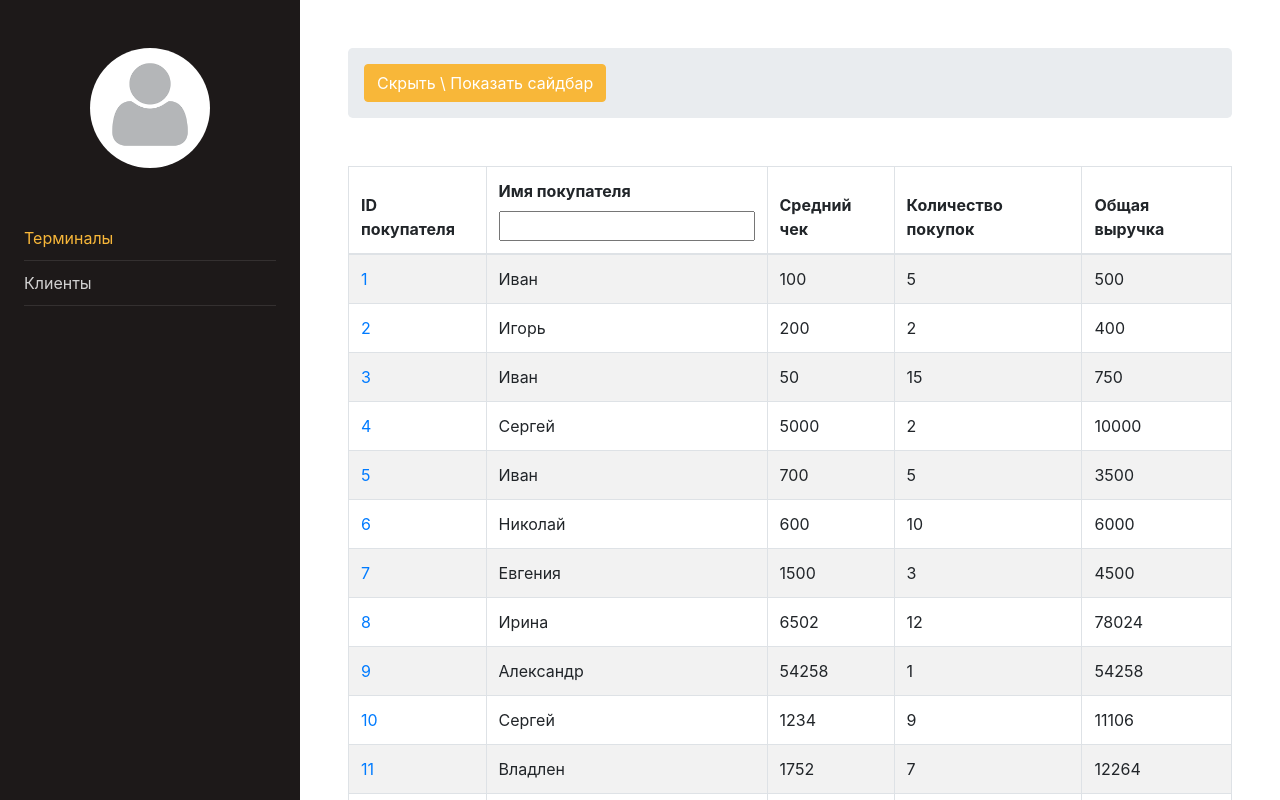
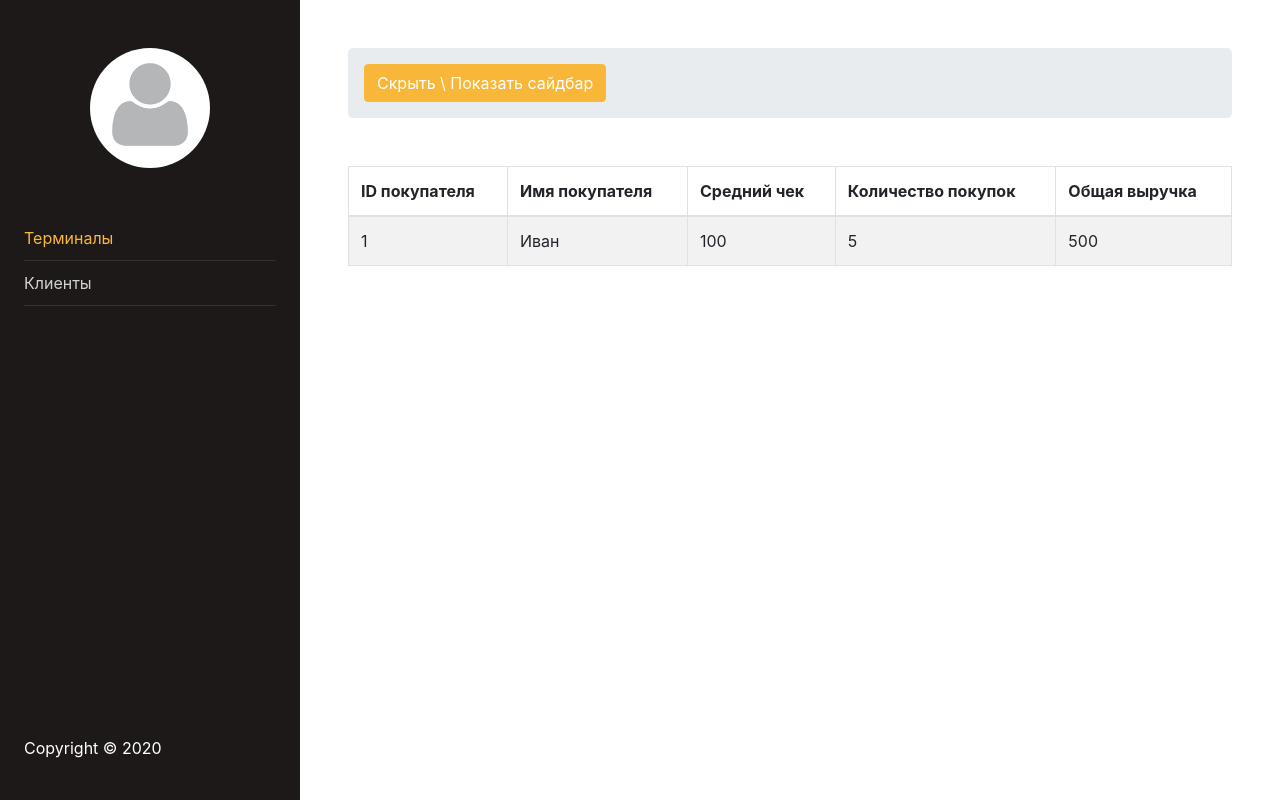
Before and after one commit to DumanTorbayev/react-test-app, a React (Create React App) app: page /buyers/1 in a window 1280 px wide. Shown: the top 800 px of the page. Built offline with nearby package versions, Linux system fonts and the light colour scheme.

Commit message:
add buyer page

```diff
--- a/src/App.js
+++ b/src/App.js
@@ -1,10 +1,13 @@
-import React from 'react';
+import React, {createContext} from 'react';
 import 'bootstrap/dist/css/bootstrap.min.css';
-import {Route} from "react-router-dom";
-import {Login, Terminals, Buyers} from "./pages";
+import {Route, Redirect} from "react-router-dom";
+import {Login, Terminals, Buyers, Buyer} from "./pages";
 import Sidebar from "./components/Sidebar";
 import Button from "react-bootstrap/Button";
 import {useCookies} from 'react-cookie';
+import {initialState} from "./reducers/buyers";
+
+const buyerData = createContext(initialState.buyers);
 
 const App = () => {
    const [cookie, setCookies] = useCookies(undefined);
@@ -18,11 +21,18 @@ const App = () => {
             <div className="jumbotron p-3 mb-5">
                <Button className="btn-primary">Скрыть \ Показать сайдбар</Button>
             </div>
-            <Route exact path='/'
-                   render={() => <Login setCookies={setCookies}/>}
-            />
-            <Route path='/terminals' component={Terminals}/>
-            <Route path='/buyers' component={Buyers}/>
+            <Route exact path='/'>
+               <Login setCookies={setCookies} cookie={cookie}/>
+            </Route>
+            <Route exact path="/terminals">
+               {'login' in cookie ? <Terminals/> : <Redirect to="/"/>}
+            </Route>
+            <Route exact path="/buyers">
+               {'login' in cookie ? <Buyers/> : <Redirect to="/"/>}
+            </Route>
+            <Route path='/buyers/:buyerId'>
+               <Buyer buyerData={buyerData} />
+            </Route>
          </div>
       </div>
    );
--- a/src/actions/auth.js
+++ b/src/actions/auth.js
@@ -3,4 +3,4 @@ import {SET_USER_DATA} from "../reducers/auth";
 export const setUserData = ({avatar_url, message, login}) => ({
    type: SET_USER_DATA,
    payload: { avatar_url, message, login},
-})
+});
--- /dev/null
+++ b/src/pages/Buyer.jsx
@@ -0,0 +1,42 @@
+import React, {useContext} from 'react';
+import {useParams} from "react-router-dom";
+import Table from "react-bootstrap/Table";
+
+const Buyer = ({buyerData}) => {
+   const {buyerId} = useParams();
+   const buyers = useContext(buyerData)
+
+   const currentBuyer = buyers.filter(id => {
+      return id.id === +buyerId
+   });
+
+   return (
+      <Table striped bordered hover>
+         <thead>
+         <tr>
+            <th>ID покупателя</th>
+            <th>Имя покупателя</th>
+            <th>Средний чек</th>
+            <th>Количество покупок</th>
+            <th>Общая выручка</th>
+         </tr>
+         </thead>
+         <tbody>
+
+         {
+            currentBuyer.map(data =>
+               <tr key={data.id}>
+                  <td>{data.id}</td>
+                  <td>{data.name}</td>
+                  <td>{data.averageCheck}</td>
+                  <td>{data.purchases}</td>
+                  <td>{data.totalRevenues}</td>
+               </tr>
+            )
+         }
+         </tbody>
+      </Table>
+   );
+};
+
+export default Buyer;
--- a/src/pages/Login.jsx
+++ b/src/pages/Login.jsx
@@ -7,23 +7,31 @@ import {setUserData} from "../actions/auth";
 
 const pattern = /^(?=.*?[A-Z])(?=.*?[a-z])(?=.*?[0-9]).{8,}$/;
 
-const Login = ({setCookies}) => {
+const Login = ({setCookies, cookie}) => {
    const [state, dispatch] = useReducer(auth, initialState);
-   const {login, message} = state;
+   const {message} = state;
    const [valueLogin, setValueLogin] = useState('');
    const [password, setPassword] = useState('');
    const [passCheck, setPassCheck] = useState(true);
+
+   const handleSetCookie = (avatar, login) => {
+      if(avatar !== undefined && login !== undefined) {
+         setCookies('avatar', avatar, {path: '/'});
+         setCookies('login', login, {path: '/'});
+      }
+   }
 
    const handleSignIn = (value) => {
       fetch(`https://api.github.com/users/${value}`)
          .then((response) => response.json())
          .then(data => {
-            const {avatar_url, message, login} = data
-            dispatch(setUserData({avatar_url, message, login}))
-            setCookies('avatar', avatar_url, {path: '/'});
-            console.log(data)
+            const {avatar_url, message, login} = data;
+            dispatch(setUserData({avatar_url, message, login}));
+            handleSetCookie(avatar_url, login);
          })
-         .catch(error => console.error(error))
+         .catch(error => {
+            console.error(error);
+         })
    }
 
    const handleLoginChanges = (e) => {
@@ -43,7 +51,7 @@ const Login = ({setCookies}) => {
       }
    }
 
-   if (login && passCheck) {
+   if ('login' in cookie && passCheck) {
       return < Redirect to="/terminals"/>
    }
 
--- a/src/pages/index.js
+++ b/src/pages/index.js
@@ -1,4 +1,5 @@
 export {default as Login } from './Login';
 export {default as Buyers } from './Buyers';
+export {default as Buyer } from './Buyer';
 export {default as Terminals } from './Terminals';
 export {default as Page404 } from './404';
--- a/src/reducers/auth.js
+++ b/src/reducers/auth.js
@@ -4,7 +4,6 @@ export const initialState = {
    login: null,
    avatar: null,
    message: null,
-   loggedIn: false
 }
 
 const auth = (state = initialState, action) => {
@@ -15,7 +14,6 @@ const auth = (state = initialState, action) => {
             login: action.payload.login,
             avatar: action.payload.avatar,
             message: action.payload.message,
-            loggedIn: true
          };
       default:
          return state;
```
